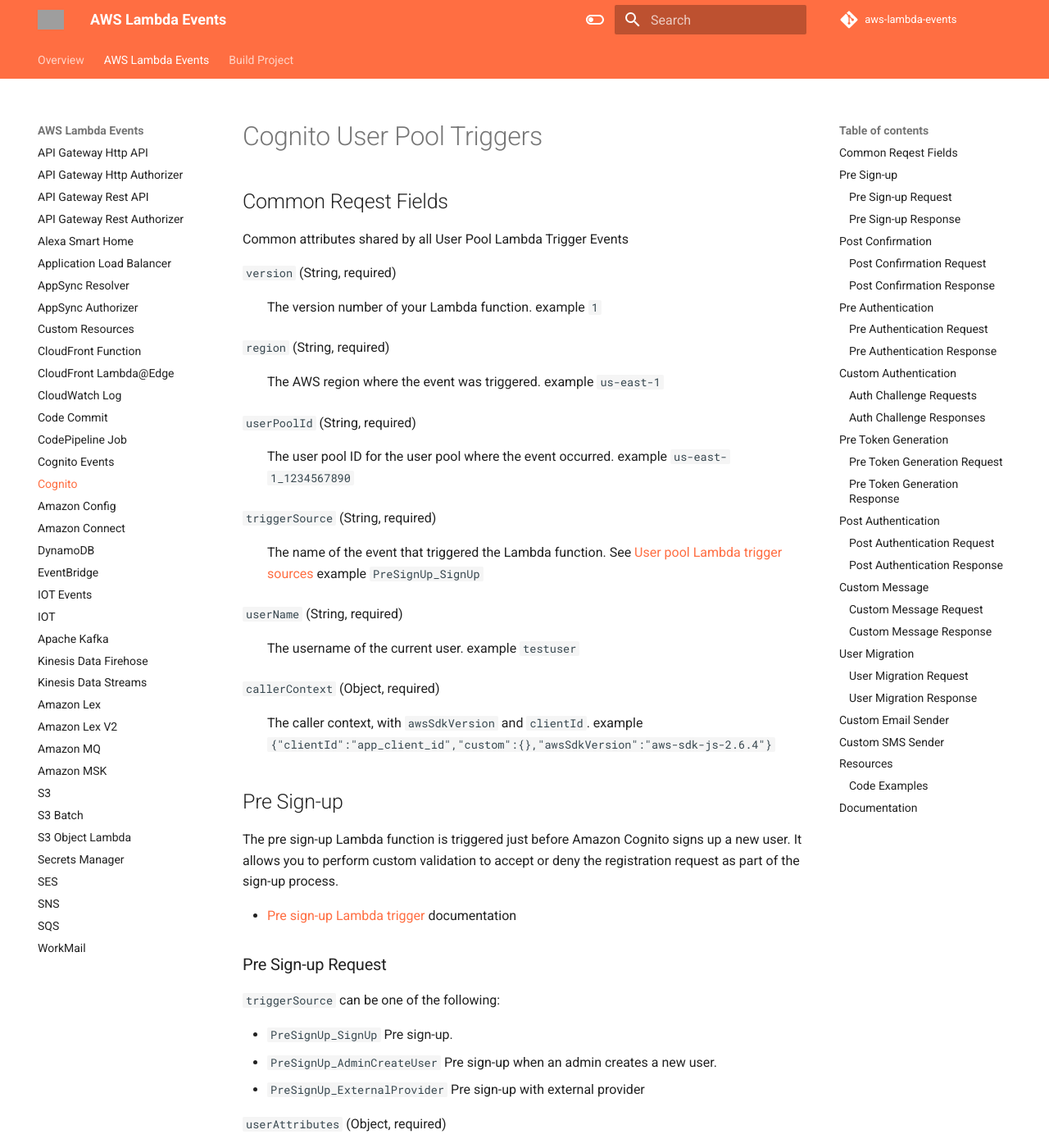
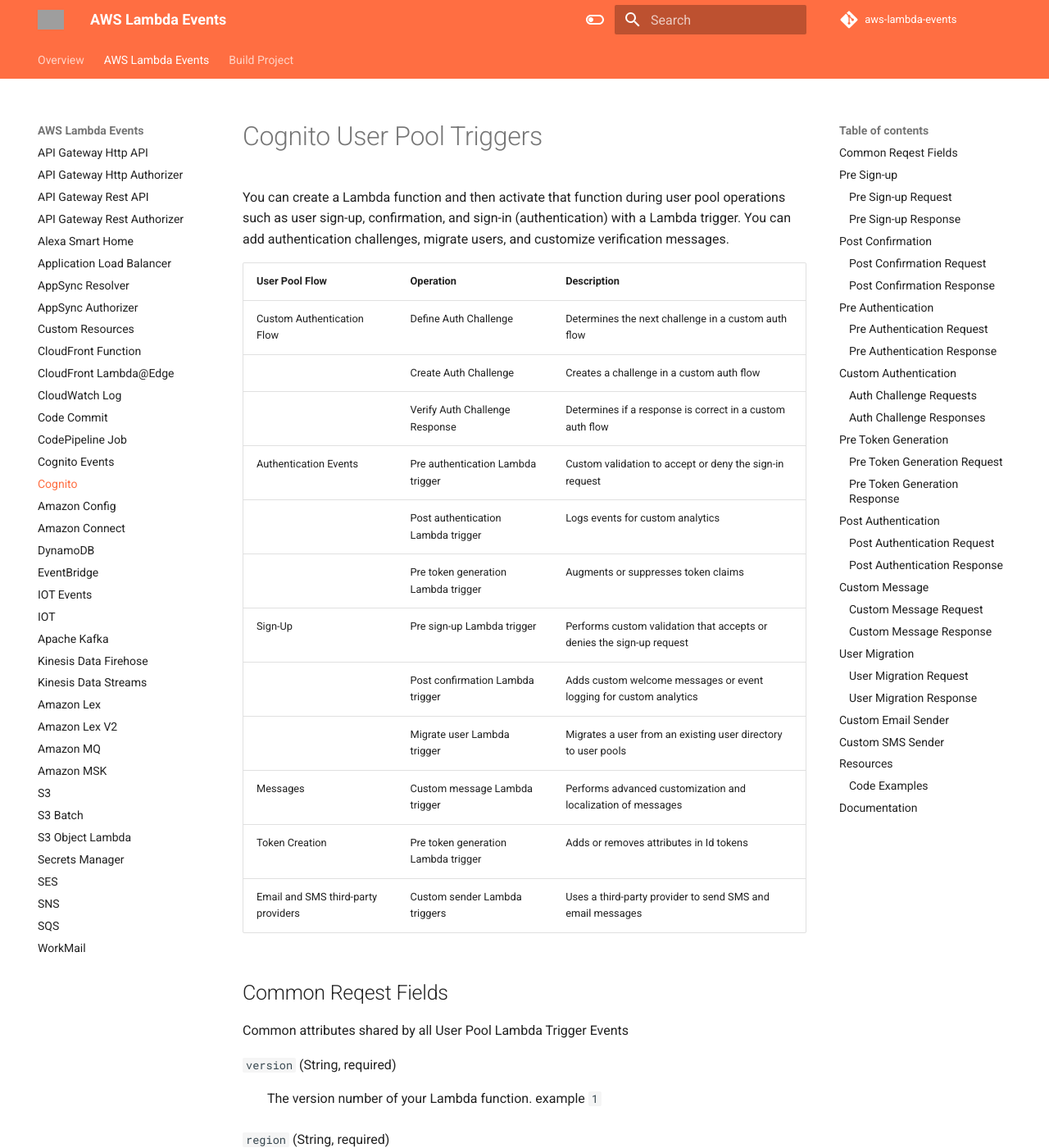
Before and after one commit to michaelbrewer/aws-lambda-events, an MkDocs documentation site: the page built from docs/cognito-user-pool.md, in a window 1280 px wide and 1400 px high. Shown: the whole window at 82% size. Built offline with MkDocs 1.6.1 and Material for MkDocs 9.7.7, drawn with Linux system fonts in a browser that asks for light colours; comment, search, counter and statistics services are not loaded; grey boxes are pictures that could not be loaded.

Commit message:
docs(cognito): Add intro

```diff
--- a/docs/cognito-user-pool.md
+++ b/docs/cognito-user-pool.md
@@ -4,6 +4,23 @@
 ---
 
 # Cognito User Pool Triggers
+
+You can create a Lambda function and then activate that function during user pool operations such as user sign-up, confirmation, and sign-in (authentication) with a Lambda trigger. You can add authentication challenges, migrate users, and customize verification messages.
+
+| User Pool Flow                      | Operation                           | Description                                                           |
+|-------------------------------------|-------------------------------------|-----------------------------------------------------------------------|
+| Custom Authentication Flow          | Define Auth Challenge               | Determines the next challenge in a custom auth flow                   |
+|                                     | Create Auth Challenge               | Creates a challenge in a custom auth flow                             |
+|                                     | Verify Auth Challenge Response      | Determines if a response is correct in a custom auth flow             |
+| Authentication Events               | Pre authentication Lambda trigger   | Custom validation to accept or deny the sign-in request               |
+|                                     | Post authentication Lambda trigger  | Logs events for custom analytics                                      |
+|                                     | Pre token generation Lambda trigger | Augments or suppresses token claims                                   |
+| Sign-Up                             | Pre sign-up Lambda trigger          | Performs custom validation that accepts or denies the sign-up request |
+|                                     | Post confirmation Lambda trigger    | Adds custom welcome messages or event logging for custom analytics    |
+|                                     | Migrate user Lambda trigger         | Migrates a user from an existing user directory to user pools         |
+| Messages                            | Custom message Lambda trigger       | Performs advanced customization and localization of messages          |
+| Token Creation                      | Pre token generation Lambda trigger | Adds or removes attributes in Id tokens                               |
+| Email and SMS third-party providers | Custom sender Lambda triggers       | Uses a third-party provider to send SMS and email messages            |
 
 ## Common Reqest Fields
 
```
